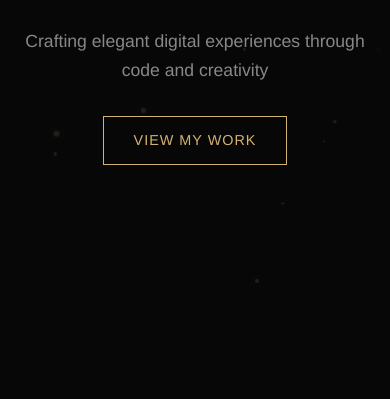
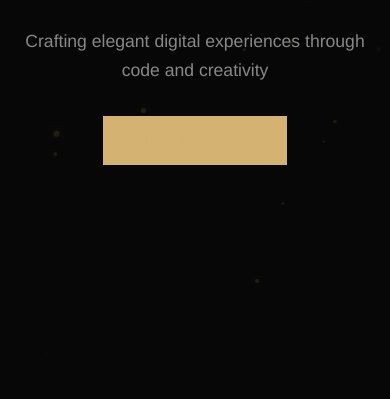
Before and after one commit to BestBisong/My-portfolio-, a plain HTML site: page index.html in a window 390 px wide. Shown: the part 445-844 px from the top of the page. Drawn offline with Linux system fonts and the light colour scheme.

Commit message:
send update

```diff
--- a/style.css
+++ b/style.css
@@ -938,6 +938,7 @@
                  display: inline-block;
             padding: 12px 30px;
             border: 1px solid var(--accent-color);
+              background-color: var(--accent-color);
             color: var(--accent-color);
             font-size: 0.9rem;
             letter-spacing: 1px;
@@ -1004,6 +1005,7 @@
                  display: inline-block;
             padding: 12px 30px;
             border: 1px solid var(--accent-color);
+              background-color: var(--accent-color);
             color: var(--accent-color);
             font-size: 0.9rem;
             letter-spacing: 1px;
```
